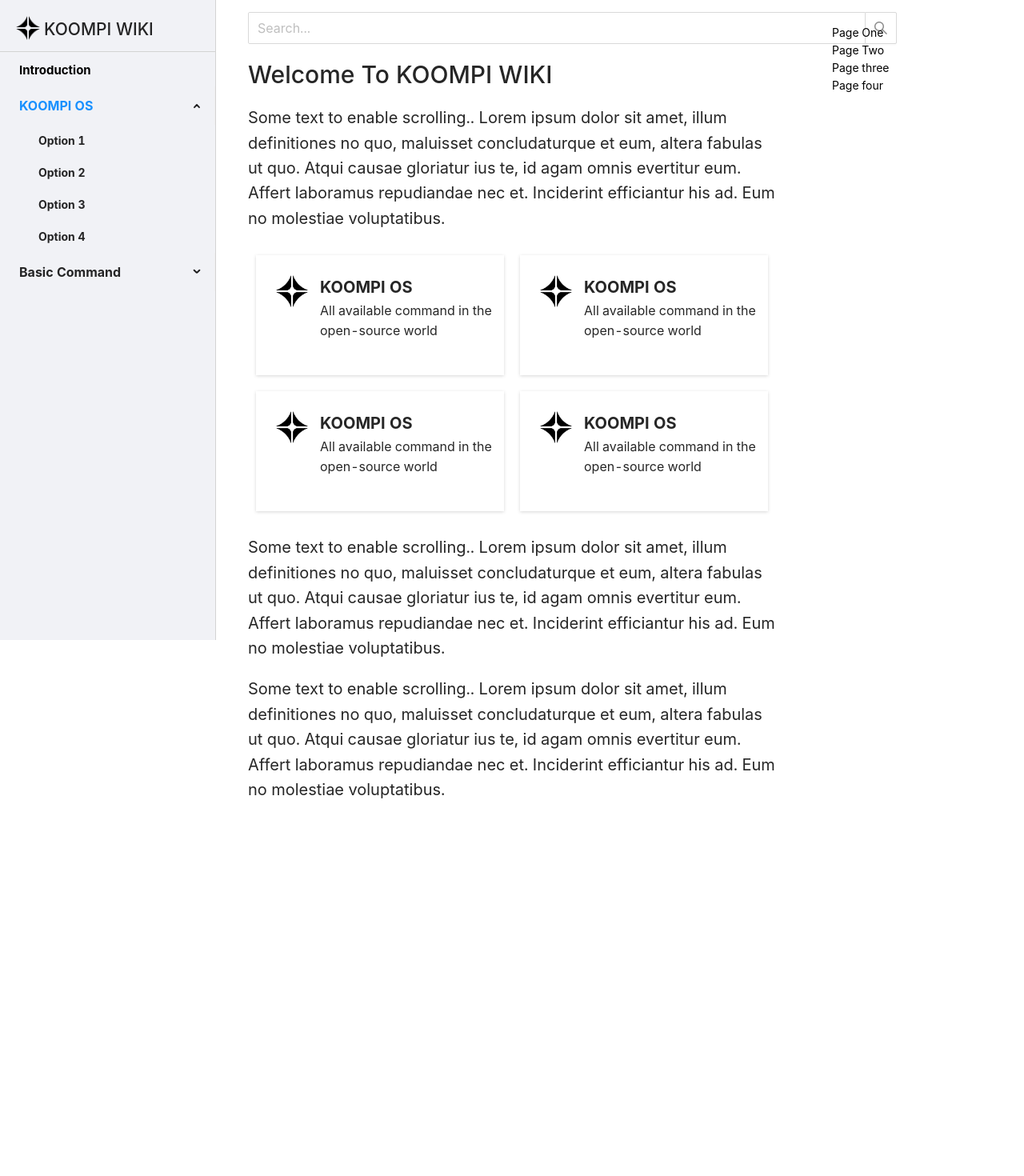
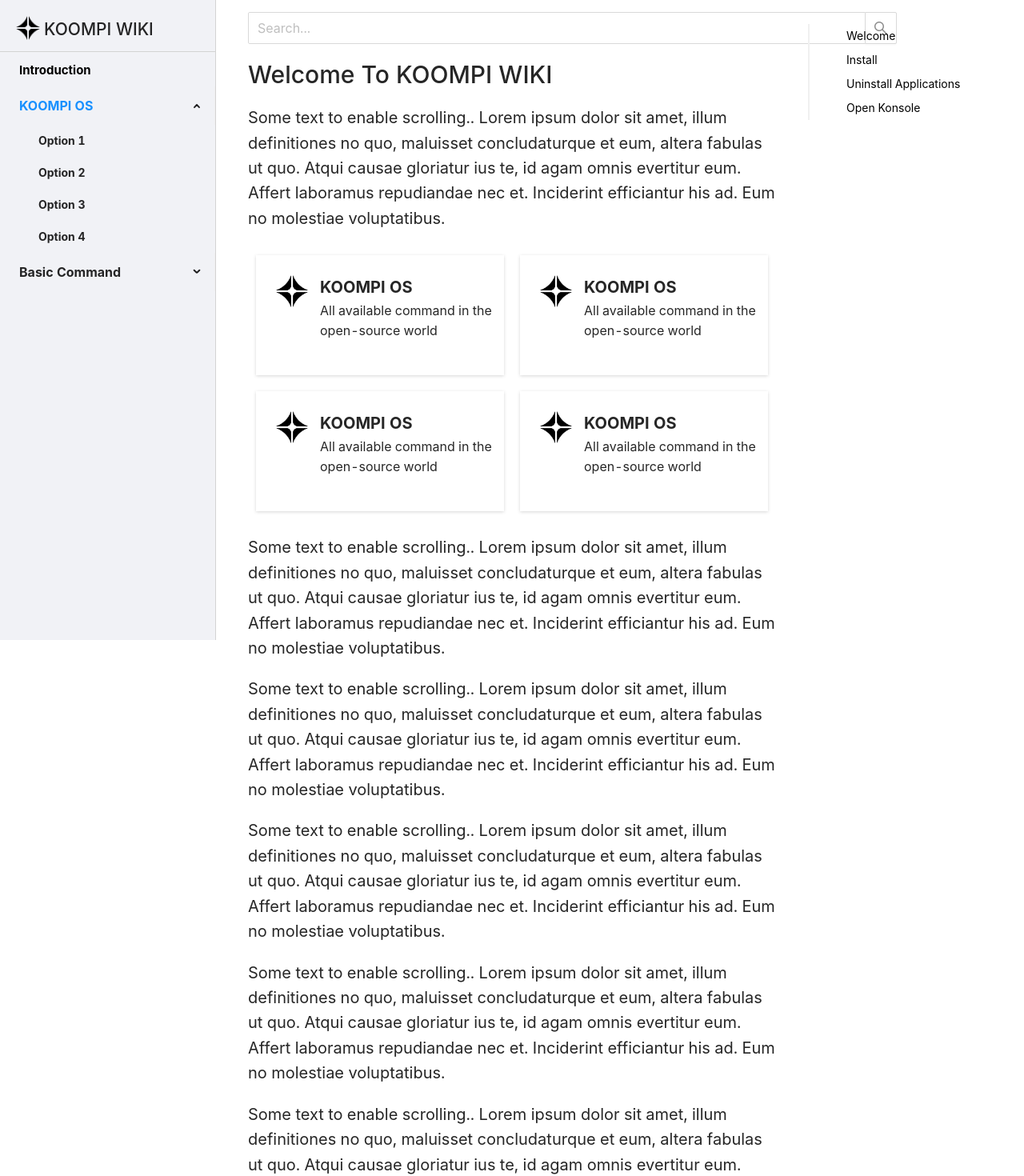
Before and after one commit to Theara10/koompi-wiki, a React (Create React App) app: page / in a window 1280 px wide. Shown: the top 1470 px of the page at 80% size. Before the commit the page ends 1003 px from the top, so only its background shows below. Built offline with nearby package versions, Linux system fonts and the light colour scheme.

Commit message:
add anchor link

```diff
--- a/src/components/Preview.js
+++ b/src/components/Preview.js
@@ -1,15 +1,16 @@
 import React from "react";
+import { Anchor } from "antd";
+const { Link } = Anchor;
 
 function Preview() {
   return (
     <div className="preview">
-      <a href="#page1">Page One</a>
-      <br />
-      <a href="#page2">Page Two</a>
-      <br />
-      <a href="#page2">Page three</a>
-      <br />
-      <a href="#page2">Page four</a>
+      <Anchor>
+        <Link href="#page1" title="Welcome" />
+        <Link href="#page2" title="Install" />
+        <Link href="#page3" title="Uninstall Applications" />
+        <Link href="#page4" title="Open Konsole" />
+      </Anchor>
     </div>
   );
 }
--- a/src/pages/Welcome.js
+++ b/src/pages/Welcome.js
@@ -23,6 +23,34 @@ function Welcome() {
         width="100%"
         height="420px"
       /> */}
+      <p style={{ marginTop: 20 }} id="page2">
+        Some text to enable scrolling.. Lorem ipsum dolor sit amet, illum
+        definitiones no quo, maluisset concludaturque et eum, altera fabulas ut
+        quo. Atqui causae gloriatur ius te, id agam omnis evertitur eum. Affert
+        laboramus repudiandae nec et. Inciderint efficiantur his ad. Eum no
+        molestiae voluptatibus.
+      </p>
+      <p style={{ marginTop: 20 }} id="page2">
+        Some text to enable scrolling.. Lorem ipsum dolor sit amet, illum
+        definitiones no quo, maluisset concludaturque et eum, altera fabulas ut
+        quo. Atqui causae gloriatur ius te, id agam omnis evertitur eum. Affert
+        laboramus repudiandae nec et. Inciderint efficiantur his ad. Eum no
+        molestiae voluptatibus.
+      </p>
+      <p style={{ marginTop: 20 }}>
+        Some text to enable scrolling.. Lorem ipsum dolor sit amet, illum
+        definitiones no quo, maluisset concludaturque et eum, altera fabulas ut
+        quo. Atqui causae gloriatur ius te, id agam omnis evertitur eum. Affert
+        laboramus repudiandae nec et. Inciderint efficiantur his ad. Eum no
+        molestiae voluptatibus.
+      </p>
+      <p style={{ marginTop: 20 }} id="page2">
+        Some text to enable scrolling.. Lorem ipsum dolor sit amet, illum
+        definitiones no quo, maluisset concludaturque et eum, altera fabulas ut
+        quo. Atqui causae gloriatur ius te, id agam omnis evertitur eum. Affert
+        laboramus repudiandae nec et. Inciderint efficiantur his ad. Eum no
+        molestiae voluptatibus.
+      </p>
       <p style={{ marginTop: 20 }}>
         Some text to enable scrolling.. Lorem ipsum dolor sit amet, illum
         definitiones no quo, maluisset concludaturque et eum, altera fabulas ut
```
